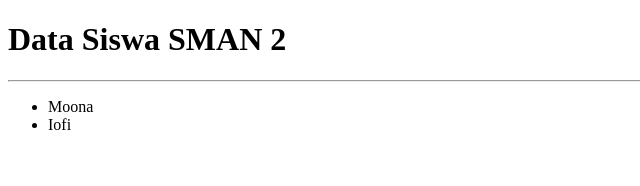
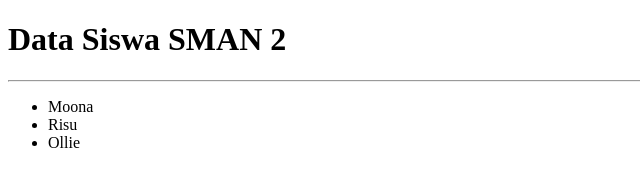
Before and after one commit to haqi121001/215410002_mod6, a plain HTML site: page index.html in a window 1280 px wide. Shown: the full height of the page, 0-640 px from the left. Drawn offline with Linux system fonts and the light colour scheme.

Commit message:
Modif File Index.html

```diff
--- a/index.html
+++ b/index.html
@@ -10,7 +10,8 @@
         <hr>
         <ul>
             <li>Moona</li>
-            <li>Iofi</li>
+            <li>Risu</li>
+            <li>Ollie</li>
         </ul>
     </body>
 
```
